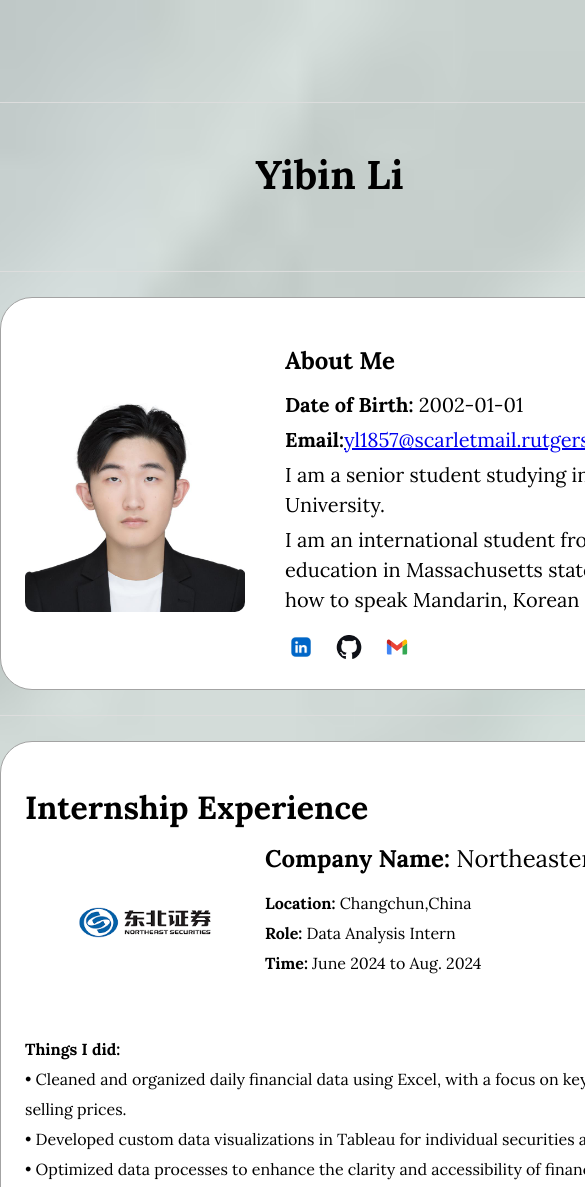
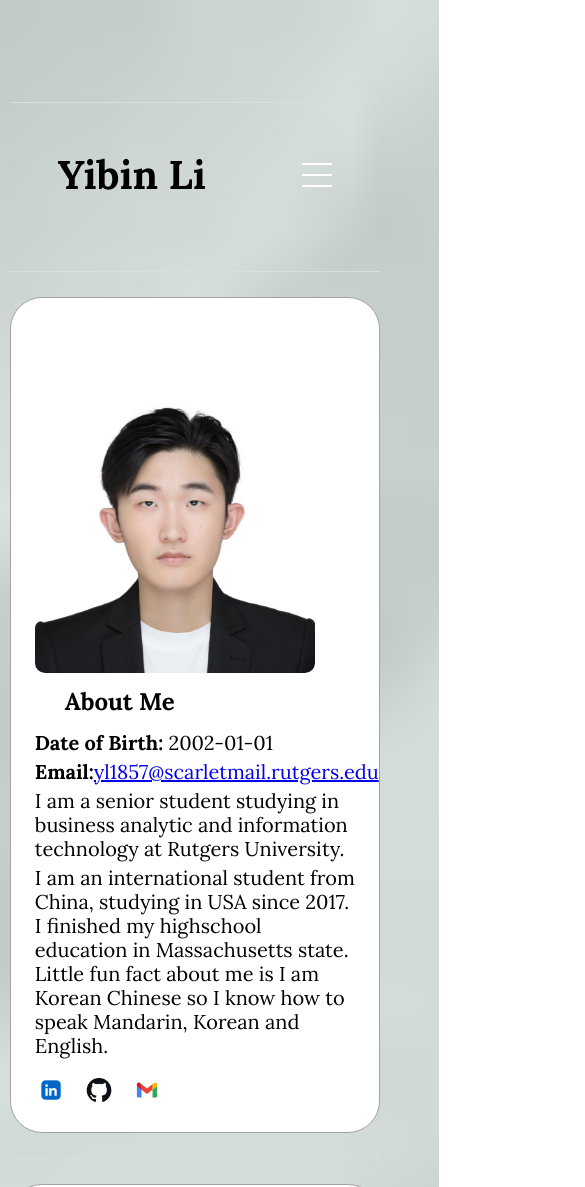
Before and after one commit to YibinLi-Alan/web_homework.github.io, a plain HTML site: page index.html in a window 390 px wide. Shown: the top 1187 px of the page, 585 px wide, since content can reach past the window. Drawn offline with Linux system fonts and the light colour scheme.

Commit message:
make change

```diff
--- a/YibinListyle.css
+++ b/YibinListyle.css
@@ -45,9 +45,11 @@ table {
     border-spacing: 0;
 }
 #main {
-    width: 1200px;
-    margin: 0px auto;
+    width: 100%;
+    max-width: 1200px;
+    margin: 0 auto;
 }
+
 
 #nav a,#footer a{
     color:black;
@@ -435,3 +437,79 @@ footer{
 footer p {
     text-align:center;
 }
+
+
+
+/* For screens smaller than 1200px (Tablets) */
+@media screen and (max-width: 1200px) {
+    #main {
+        width: 90%;
+    }
+    h1 {
+        font-size: 28px;
+    }
+    h2 {
+        font-size: 22px;
+    }
+    p {
+        font-size: 14px;
+    }
+}
+
+/* For mobile devices smaller than 768px */
+@media screen and (max-width: 768px) {
+    #nav {
+        flex-direction: column;
+    }
+    #main {
+        width: 95%;
+    }
+    h1 {
+        font-size: 24px;
+    }
+    h2 {
+        font-size: 20px;
+    }
+    p {
+        font-size: 12px;
+        line-height: 24px;
+    }
+    #profile_picture {
+        text-align: center;
+    }
+    #myself {
+        width: 100%;
+        height: auto;
+    }
+    .internship img {
+        width: 100%;
+        float: none;
+        margin-right: 0;
+    }
+}
+
+img {
+    max-width: 100%;
+    height: auto;
+}
+
+@media screen and (max-width: 768px) {
+    #desktop-nav {
+        display: none;
+    }
+    #humberger-nav {
+        display: flex;
+    }
+}
+
+@media screen and (max-width: 768px) {
+    body {
+        font-size: 14px;
+    }
+    h1 {
+        font-size: 24px;
+    }
+    h2 {
+        font-size: 20px;
+    }
+}
```
